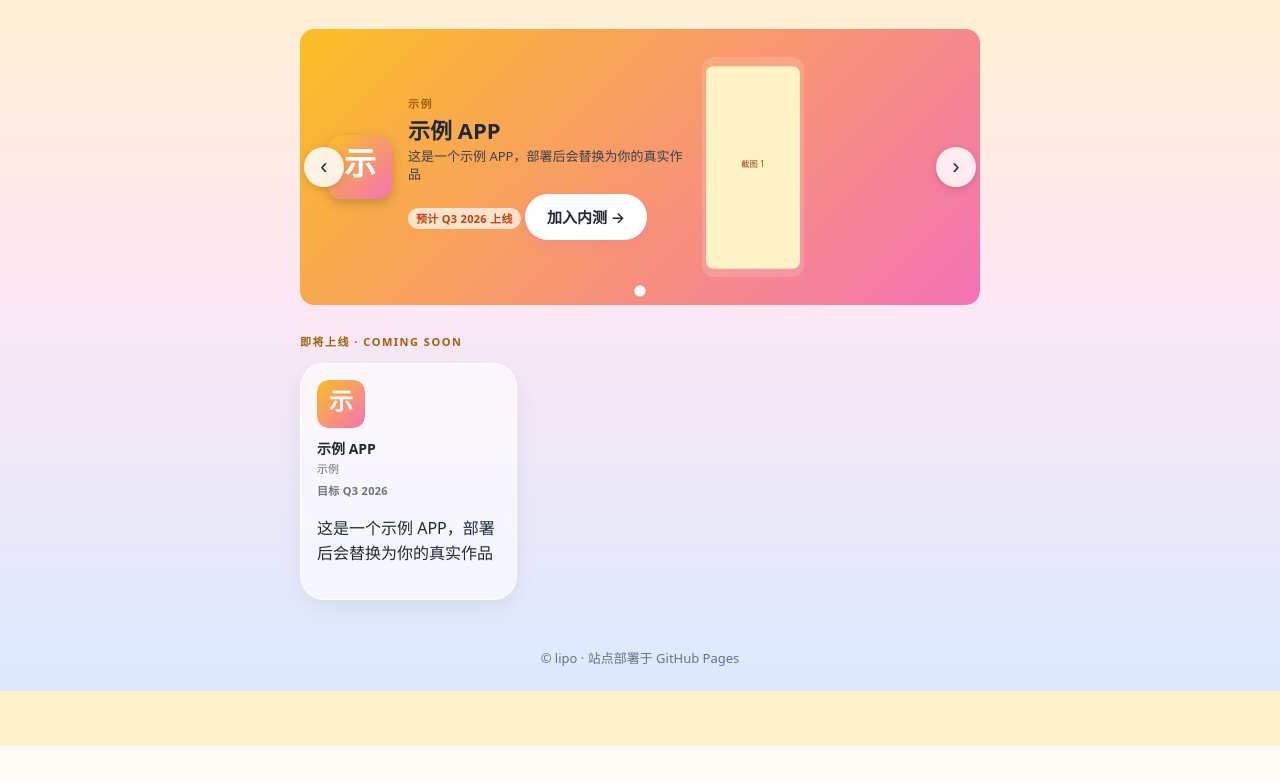
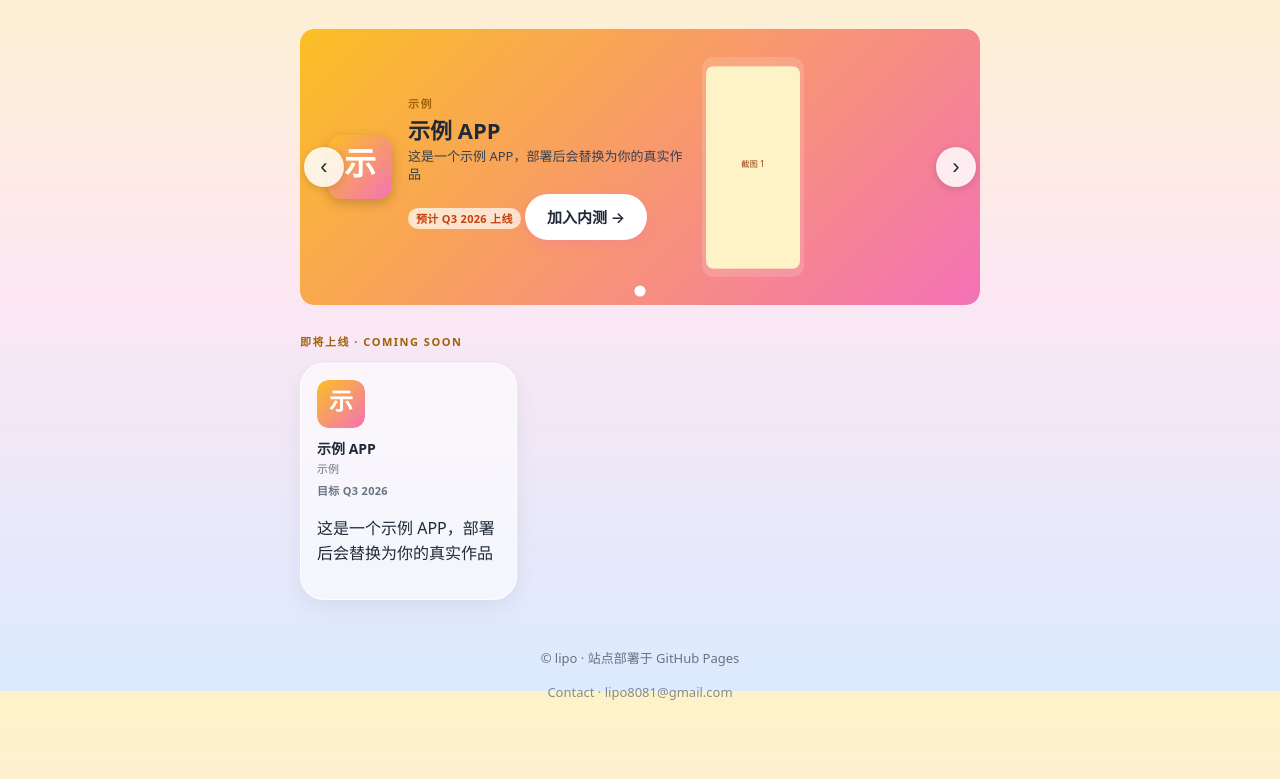
Before and after one commit to lipopo/OppLipo, a website: page index.html in a window 1280 px wide. Shown: the part 109-888 px from the top of the page. Before the commit the page ends 855 px from the top, so only its background shows below. Drawn offline with Linux system fonts and the light colour scheme.

Commit message:
Add contact email to site footer

```diff
--- a/assets/styles.css
+++ b/assets/styles.css
@@ -54,6 +54,12 @@ a { color: inherit; text-decoration: none; }
   color: var(--text-muted);
   font-size: 13px;
 }
+.site-footer__contact {
+  margin-top: 4px;
+  opacity: 0.8;
+}
+.site-footer__contact a { color: var(--text-muted); }
+.site-footer__contact a:hover { color: var(--text); }
 
 /* Homepage: featured big card + small card grid */
 .card {
--- a/index.html
+++ b/index.html
@@ -77,6 +77,7 @@
 
     <footer class="site-footer">
       <p>© lipo · 站点部署于 GitHub Pages</p>
+      <p class="site-footer__contact"><a href="mailto:lipo8081@gmail.com">Contact · lipo8081@gmail.com</a></p>
     </footer>
   </main>
   <script type="module" src="/assets/app.js"></script>
```
Also changed, not shown: apps/_sample/index.html (+1 -0 lines), templates/app.html (+1 -0 lines), templates/home.html (+1 -0 lines).
